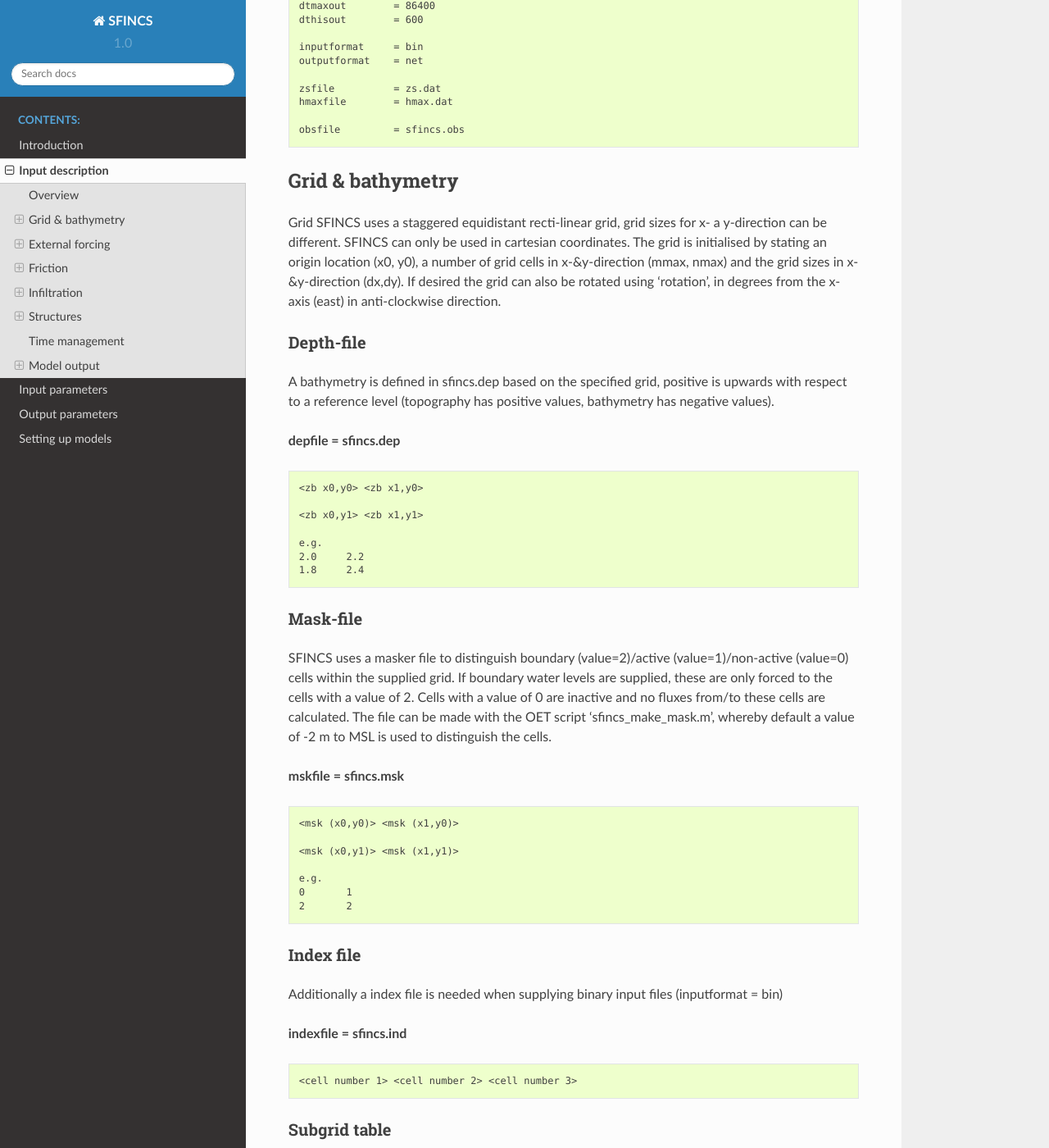
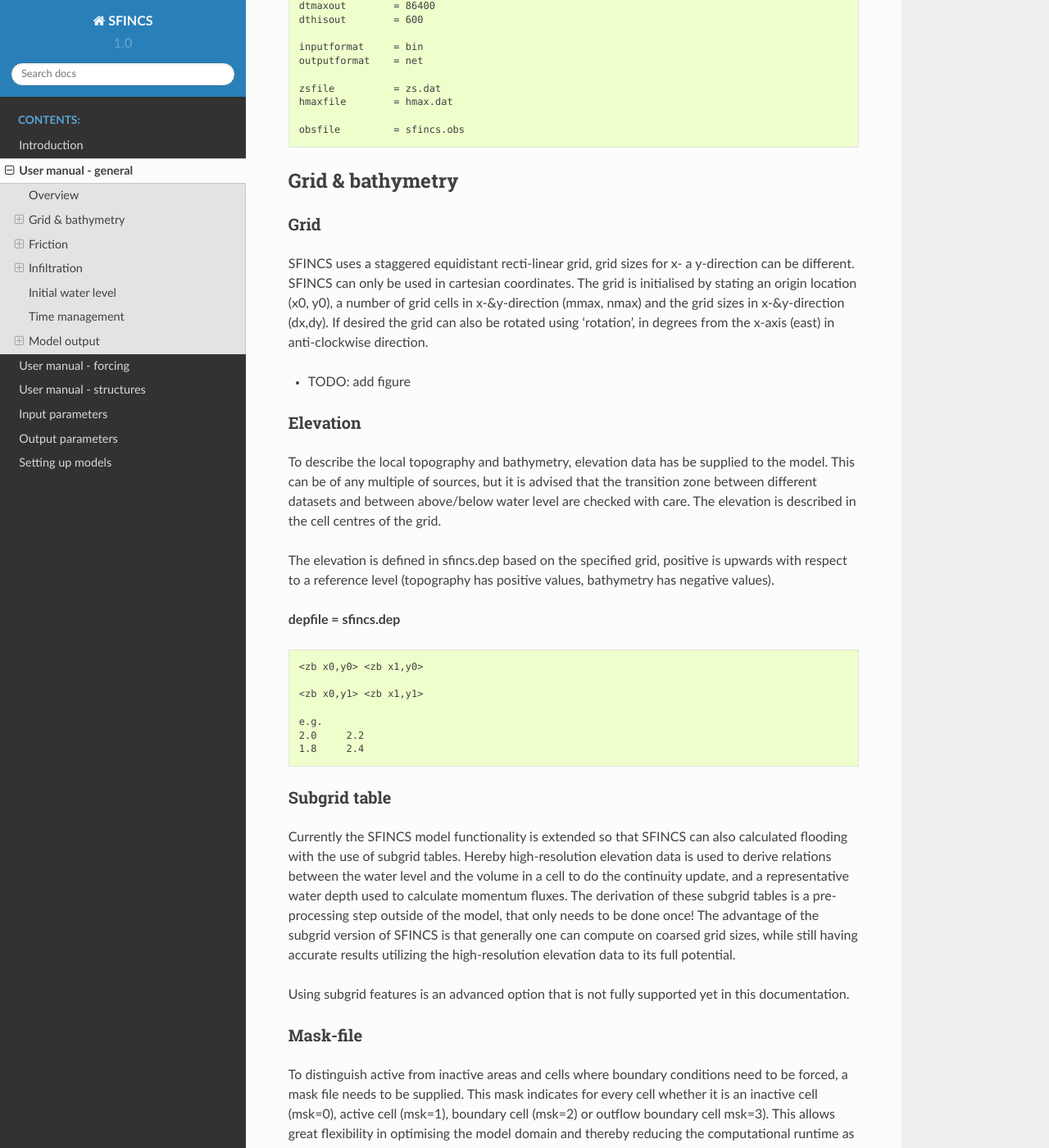
Before and after one commit to Leynse/SFINCS, a Sphinx documentation site: the page built from docs/input.rst, in a window 1280 px wide and 1400 px high, scrolled down 1373 px. Shown: the whole window at 82% size. Built offline with Sphinx 7.4.7 and the Read the Docs theme 2.0.0, drawn with Linux system fonts in a browser that asks for light colours; some of the changed text lies outside the part shown.

Commit message:
- Split user manual into main, forcing and structure part - Move parts of description from overview.rst tot input*.rst

```diff
--- a/docs/index.rst
+++ b/docs/index.rst
@@ -8,7 +8,9 @@
 
 'SFINCS' is the reduced-complexity model designed for super-fast modelling of compound flooding events in a dynamic way!
 
-Bullet lists:
+.. figure:: ./figures/Figure_coastal_model.png
+   :width: 600px
+   :align: center
 
 * For an introduction of the model see the journal publication: https://doi.org/10.1016/j.coastaleng.2020.103796
 
--- a/docs/input.rst
+++ b/docs/input.rst
@@ -1,4 +1,4 @@
-Input description
+User manual - general
 =======
 
 Overview
@@ -66,14 +66,21 @@
 ----------------------
 
 Grid
+%%%%%
+
 SFINCS uses a staggered equidistant recti-linear grid, grid sizes for x- a y-direction can be different. SFINCS can only be used in cartesian coordinates.
 The grid is initialised by stating an origin location (x0, y0), a number of grid cells in x-&y-direction (mmax, nmax) and the grid sizes in x-&y-direction (dx,dy).
 If desired the grid can also be rotated using 'rotation', in degrees from the x-axis (east) in anti-clockwise direction.
 
+* TODO: add figure
 
-Depth-file
+Elevation
 %%%%%
-A bathymetry is defined in sfincs.dep based on the specified grid, positive is upwards with respect to a reference level (topography has positive values, bathymetry has negative values).
+To describe the local topography and bathymetry, elevation data has be supplied to the model.
+This can be of any multiple of sources, but it is advised that the transition zone between different datasets and between above/below water level are checked with care.
+The elevation is described in the cell centres of the grid.
+
+The elevation is defined in sfincs.dep based on the specified grid, positive is upwards with respect to a reference level (topography has positive values, bathymetry has negative values).
 
 
 **depfile = sfincs.dep**
@@ -88,10 +95,23 @@
 	2.0 	2.2
 	1.8	2.4
 
+Subgrid table
+%%%%%
+
+Currently the SFINCS model functionality is extended so that SFINCS can also calculated flooding with the use of subgrid tables.
+Hereby high-resolution elevation data is used to derive relations between the water level and the volume in a cell to do the continuity update, and a representative water depth used to calculate momentum fluxes.
+The derivation of these subgrid tables is a pre-processing step outside of the model, that only needs to be done once!
+The advantage of the subgrid version of SFINCS is that generally one can compute on coarsed grid sizes, while still having accurate results utilizing the high-resolution elevation data to its full potential.
+
+Using subgrid features is an advanced option that is not fully supported yet in this documentation.
+
 Mask-file
 %%%%%
 
-SFINCS uses a masker file to distinguish boundary (value=2)/active (value=1)/non-active (value=0) cells within the supplied grid.
+To distinguish active from inactive areas and cells where boundary conditions need to be forced, a mask file needs to be supplied.
+This mask indicates for every cell whether it is an inactive cell (msk=0), active cell (msk=1), boundary cell (msk=2) or outflow boundary cell msk=3).
+This allows great flexibility in optimising the model domain and thereby reducing the computational runtime as much as possible.
+
 If boundary water levels are supplied, these are only forced to the cells with a value of 2.
 Cells with a value of 0 are inactive and no fluxes from/to these cells are calculated.
 The file can be made with the OET script 'sfincs_make_mask.m', whereby default a value of -2 m to MSL is used to distinguish the cells.
@@ -106,7 +126,7 @@
 
 	e.g.
 	0 	1
-	2	2
+	2	3
 
 Index file
 %%%%%
@@ -119,203 +139,16 @@
 
 	<cell number 1> <cell number 2> <cell number 3>
 
-Subgrid table
-%%%%%
-
-Using subgrid features is an advanced option that is not supported yet in this documentation
-
 Input format
 %%%%%
 
 The depth/mask/index-files can be binary or ASCII files.
 For the former specify 'inputformat = bin' (default), for the latter specify 'inputformat = asc'.
 
-
-External forcing
+Friction
 ----------------------
 
-Different types of external forcing can be supplied within SFINCS.
-Discussed are the water-level boundaries, discharge points, wind & rain and waves.
-
-
-Water-level boundaries
-%%%%%
-
-To specify water-level time-series to the boundary cells (msk=2), first the input locations have to be specified in 'sfincs.bnd'.
-For every boundary point there is interpolated with a weighted average between the two closest input locations.
-
-
-**bndfile - sfincs.bnd**
-
-.. code-block:: text
-
-	<bnd1 x1> <bnd1 y1>
-
-	<bnd2 x2> <bnd2 y2>
-
-	e.g.
-	400000 	1200000
-	480000 	1250000
-
-Then in the file 'sfincs.bzs' the water level time-series are specified per input location.
-
-**bzsfile = sfincs.bzs**
-
-.. code-block:: text
-
-	<time 1> <zs1 bnd1> <zs1 bnd2>
-
-	<time 2> <zs2 bnd1> <zs2 bnd2>
-
-	e.g.
-	0 	0.50	0.75
-	3600 	0.60	0.80
-	7200 	0.45	0.85
-
-Waves
-%%%%%
-
-When forcing waves, besides providing a bzsfile with slowly varying water level time-series, also the same type of file with the quickly varying water level component due to waves can be prescribed.
-This can contain infragravity and/or short waves.
-Do note that the forced signal should be the incoming wave component only, not including the reflecting one, since this is computed by SFINCS internally as well.
-The signal should be around 0.
-Do note that the input timestep should be the same in both the bzs and bzi files!
-
-**bzifile = sfincs.bzi**
-
-.. code-block:: text
-
-	<time 1> <zi1 bnd1> <zi1 bnd2>
-
-	<time 2> <zi2 bnd1> <zi2 bnd2>
-
-	e.g.
-	0 	0.05	0.07
-	2 	-0.02	-0.04
-	4 	0.10	0.03
-
-Discharge points
-%%%%%
-
-A simple implementation of discharge points is added to SFINCS, specify values in m^3/s.
-First specify the locations in 'sfincs.src'.
-
-
-**srcfile = sfincs.src**
-
-
-.. code-block:: text
-
-	<src1 x1> <src1 y1>
-
-	<src2 x2> <src2 y2>
-
-	e.g.
-	300000 	1500000
-	380000 	1650000
-
-Then in the file 'sfincs.dis' the discharge time-series are specified per input location.
-
-**disfile = sfincs.dis**
-
-.. code-block:: text
-
-	<time 1> <dis1 src1> <dis1 src2>
-
-	<time 2> <dis2 src1> <dis2 src2>
-
-	e.g.
-	0 	100	1000
-	3600 	300	1100
-	7200 	0	1300
-
-Wind and rain
-%%%%%
-
-There are a few different options to specify wind and rain input:
-
-1) Use a spatially varying spiderweb input (as in Delft3D) for only the wind input, or for the wind as well as the rain input.
-
-2) Use a spatially varying grid input (as in Delft3D) for u- and v-velocities and/or the rain input.
-
-3) Use a spatially uniform input for wind and rain, which is faster but also more simplified.
-
-4) Make a combination, for instance use a spiderweb for the wind input and a spatially uniform rain-input. When combining, test whether the forcing is as wanted since not all combinations might be possible.
-
-
-
-
-**Spiderweb-input:**
-
-spwfile = sfincs.spw
-
-
-**Delft3D-meteo input:**
-
-Wind:
-
-amufile = sfincs.amu
-
-amvfile = sfincs.amv
-
-Rain:
-
-amprfile = sfincs.ampr
-
-
-**Spatially-uniform wind input:**
-
-'vmag' is the wind speed in m/s, 'vdir' is the wind direction in nautical from where the wind is coming. The input format is the same as with Delft3D.
-
-
-**wndfile = sfincs.wnd**
-
-.. code-block:: text
-
-	<time 1> <vmag1> <vdir1>
-
-	<time 2> <vmag2> <vdir2>
-
-	e.g.
-	0 	5	120
-	3600 	15	180
-	7200 	10	165
-
-**Spatially-uniform rain input:**
-
-
-Rain input in mm/hr.
-
-**precipfile = sfincs.prcp**
-
-.. code-block:: text
-
-	<time 1> <prcp0>
-
-	<time 2> <prcp1>
-
-	e.g.
-	0 	0
-	3600 	15
-	7200 	10
-
-**Drag Coefficients:**
-
-The drag coefficients are varying with wind speed and implemented as in Delft3D.
-The default values are based on Vatvani et al. (2012).
-There is specified for how many points 'cd_nr' a velocity 'cd_wnd' and a drag coefficient 'cd_val' is specified, the following are the default values:
-
-.. code-block:: text
-
-	cd_nr = 3
-
-	cd_wnd = 0 28 50
-
-	cd_val = 0.0010 0.0025 0.0015
-
-
-Friction
-----------------------
+Different roughness values can great impact modelled flooding and thereby SFINCS allows the specification of a uniform value, differentiating land and sea with 2 different values or specifying a specific value per grid cell.
 
 Friction is specified with a Manning roughness coefficient 'n' [s/m^{1/3}] and can be done spatially uniform, land/sea value based or spatially varying.
 
@@ -344,7 +177,7 @@
 Spatially varying:
 %%%%%
 
-For spatially varying friction values per cell use the manningfile option, with the same grid based input as the depfile.
+For spatially varying friction values per cell use the manningfile option, with the same grid based input as the depfile using a binary file.
 
 **manningfile = sfincs.man**
 
@@ -361,6 +194,10 @@
 Infiltration
 ----------------------
 
+Infiltration can significantly alter the amount of flooding when including precipitation.
+SFINCS allows the specification of a uniform constant value, spatially varying constant value or the Curve Number method.
+The Curve Number is a generally used method to determine what parts of falling rainfall can infiltrate or will run-off, hereby a limited time component is taken into account as well.
+
 Infiltration is specified with either constant in time values in mm/hr (both uniform and spatially varying), or using a Curve Number method (only spatially varying).
 
 Spatially uniform constant in time:
@@ -375,7 +212,7 @@
 Spatially varying constant in time:
 %%%%%
 
-For spatially varying infiltration values per cell use the qinffile option, with the same grid based input as the depfile.
+For spatially varying infiltration values per cell use the qinffile option, with the same grid based input as the depfile using a binary file.
 
 **qinffile = sfincs.qinf**
 
@@ -392,7 +229,7 @@
 Spatially varying Curve Number:
 %%%%%
 
-For spatially varying infiltration values per cell using the Curve Number method use the scsfile option, with the same grid based input as the depfile.
+For spatially varying infiltration values per cell using the Curve Number method use the scsfile option, with the same grid based input as the depfile using a binary file.
 
 **scsfile = sfincs.scs**
 
@@ -406,21 +243,29 @@
 	100 	50
 	45	60
 
-Structures
+Initial water level
 ----------------------
+The water level is by default initiated at 0 meters above mean water level, but can be changed.
+In the initialisation phase within the model, all cells with an elevation below specified user value are given the specified value of 'zsini', thereby starting without a completely dry bed.
+For more flexibility, this can also be prescribed spatially varying which can be relevant for coastal, riverine and tsunami cases.
+This 'zsinifile' is so far only supported using a ascii file.
 
-Thin dam:
-%%%%%
+** zsini **
+.. code-block:: text
 
-Weirs:
-%%%%%
+	zsini = 1.0
 
-Drainage pump:
-%%%%%
+**zsinifile = sfincs.ini**
 
-Culvert:
-%%%%%
+.. code-block:: text
 
+	<zsini_value x0,y0> <zsini_value x1,y0>
+
+	<zsini_value x0,y1> <zsini_value x1,y1>
+
+	e.g.
+	1.0 	1.2
+	0.0	0.0
 
 Time management
 ----------------------
--- /dev/null
+++ b/docs/input_forcing.rst
@@ -0,0 +1,202 @@
+User manual - forcing
+=======
+
+Overview
+----------------------
+
+The input for SFINCS is supplied using various text and binary files, which are linked through the main input file: sfincs.inp.
+Within this section of the user manual all different types of forcing settings and files are discussed.
+The figure below gives an overview of all different types of input files and whether they are required or not.
+Below an example is given of this file, which uses a keyword/value layout.
+For more information regarding specific parameters see the pages 'Input parameters' or 'Output parameters'.
+
+.. figure:: ./figures/SFINCS_documentation_figure1.png
+   :width: 800px
+   :align: center
+
+   Overview of input file of SFINCS with indication whther they are required or not
+
+External forcing
+----------------------
+SFINCS has different functionalities regarding different relevant physical processes for compound flooding and what type of model is required.
+At first nearshore/offshore water levels can be specified at the different locations along the coast to include tides and storm surge levels.
+Inland drivers of flooding like precipitation and wind can be specified in a number of ways.
+This varies from simple spatially uniform time-series to spatially varying spiderwebs or grid input types.
+Furthermore, simple implementations for discharges are included.
+
+Discussed in this user manual are the water-level boundaries, discharge points, wind & rain and waves.
+
+Water-level boundaries
+%%%%%
+
+To specify water-level time-series to the boundary cells (msk=2), first the input locations have to be specified in 'sfincs.bnd'.
+For every boundary point there is interpolated with a weighted average between the two closest input locations.
+
+
+**bndfile - sfincs.bnd**
+
+.. code-block:: text
+
+	<bnd1 x1> <bnd1 y1>
+
+	<bnd2 x2> <bnd2 y2>
+
+	e.g.
+	400000 	1200000
+	480000 	1250000
+
+Then in the file 'sfincs.bzs' the water level time-series are specified per input location.
+
+**bzsfile = sfincs.bzs**
+
+.. code-block:: text
+
+	<time 1> <zs1 bnd1> <zs1 bnd2>
+
+	<time 2> <zs2 bnd1> <zs2 bnd2>
+
+	e.g.
+	0 	0.50	0.75
+	3600 	0.60	0.80
+	7200 	0.45	0.85
+
+Waves
+%%%%%
+
+When forcing waves, besides providing a bzsfile with slowly varying water level time-series, also the same type of file with the quickly varying water level component due to waves can be prescribed.
+This can contain infragravity and/or short waves.
+Do note that the forced signal should be the incoming wave component only, not including the reflecting one, since this is computed by SFINCS internally as well.
+The signal should be around 0.
+Do note that the input timestep should be the same in both the bzs and bzi files!
+
+**bzifile = sfincs.bzi**
+
+.. code-block:: text
+
+	<time 1> <zi1 bnd1> <zi1 bnd2>
+
+	<time 2> <zi2 bnd1> <zi2 bnd2>
+
+	e.g.
+	0 	0.05	0.07
+	2 	-0.02	-0.04
+	4 	0.10	0.03
+
+Discharge points
+%%%%%
+
+A simple implementation of discharge points is added to SFINCS, specify values in m^3/s.
+First specify the locations in 'sfincs.src'.
+
+
+**srcfile = sfincs.src**
+
+
+.. code-block:: text
+
+	<src1 x1> <src1 y1>
+
+	<src2 x2> <src2 y2>
+
+	e.g.
+	300000 	1500000
+	380000 	1650000
+
+Then in the file 'sfincs.dis' the discharge time-series are specified per input location.
+
+**disfile = sfincs.dis**
+
+.. code-block:: text
+
+	<time 1> <dis1 src1> <dis1 src2>
+
+	<time 2> <dis2 src1> <dis2 src2>
+
+	e.g.
+	0 	100	1000
+	3600 	300	1100
+	7200 	0	1300
+
+Wind and rain
+%%%%%
+
+There are a few different options to specify wind and rain input:
+
+1) Use a spatially varying spiderweb input (as in Delft3D) for only the wind input, or for the wind as well as the rain input.
+
+2) Use a spatially varying grid input (as in Delft3D) for u- and v-velocities and/or the rain input.
+
+3) Use a spatially uniform input for wind and rain, which is faster but also more simplified.
+
+4) Make a combination, for instance use a spiderweb for the wind input and a spatially uniform rain-input. When combining, test whether the forcing is as wanted since not all combinations might be possible.
+
+
+* TODO: describe netamuamvfile, netamprfile and netbndbzsbzifile
+
+**Spiderweb-input:**
+
+spwfile = sfincs.spw
+
+
+**Delft3D-meteo input:**
+
+Wind:
+
+amufile = sfincs.amu
+
+amvfile = sfincs.amv
+
+Rain:
+
+amprfile = sfincs.ampr
+
+
+**Spatially-uniform wind input:**
+
+'vmag' is the wind speed in m/s, 'vdir' is the wind direction in nautical from where the wind is coming. The input format is the same as with Delft3D.
+
+
+**wndfile = sfincs.wnd**
+
+.. code-block:: text
+
+	<time 1> <vmag1> <vdir1>
+
+	<time 2> <vmag2> <vdir2>
+
+	e.g.
+	0 	5	120
+	3600 	15	180
+	7200 	10	165
+
+**Spatially-uniform rain input:**
+
+
+Rain input in mm/hr.
+
+**precipfile = sfincs.prcp**
+
+.. code-block:: text
+
+	<time 1> <prcp0>
+
+	<time 2> <prcp1>
+
+	e.g.
+	0 	0
+	3600 	15
+	7200 	10
+
+**Drag Coefficients:**
+
+The drag coefficients are varying with wind speed and implemented as in Delft3D.
+The default values are based on Vatvani et al. (2012).
+There is specified for how many points 'cd_nr' a velocity 'cd_wnd' and a drag coefficient 'cd_val' is specified, the following are the default values:
+
+.. code-block:: text
+
+	cd_nr = 3
+
+	cd_wnd = 0 28 50
+
+	cd_val = 0.0010 0.0025 0.0015
--- /dev/null
+++ b/docs/input_structures.rst
@@ -0,0 +1,32 @@
+User manual - structures
+=======
+
+Overview
+----------------------
+
+The input for SFINCS is supplied using various text and binary files, which are linked through the main input file: sfincs.inp.
+Within this section of the user manual all different types of structures to reduce flood hazards with input settings and files are discussed.
+The figure below gives an overview of all different types of input files and whether they are required or not.
+Below an example is given of this file, which uses a keyword/value layout.
+For more information regarding specific parameters see the pages 'Input parameters' or 'Output parameters'.
+
+.. figure:: ./figures/SFINCS_documentation_figure1.png
+   :width: 800px
+   :align: center
+
+   Overview of input file of SFINCS with indication whther they are required or not
+
+Structures
+----------------------
+
+Thin dam:
+%%%%%
+
+Weirs:
+%%%%%
+
+Drainage pump:
+%%%%%
+
+Culvert:
+%%%%%
--- a/docs/overview.rst
+++ b/docs/overview.rst
@@ -225,69 +225,3 @@
 -----
 The SFINCS source code has now been GPU enabled to make optimal use of fast Graphics Processing Unit computers.
 For more information get in touch with us!
-
-
-Overview domain
------
-
-To setup a SFINCS model, a few different layers are relevant to describe the wanted domain.
-
-Elevation
-^^^^^^^^^
-To describe the local topography and bathymetry, elevation data has be supplied to the model.
-This can be of any multiple of sources, but it is advised that the transition zone between different datasets and between above/below water level are checked with care.
-The elevation is described in the cell centres of the grid.
-
-Subgrid tables
-^^^^^^^^^
-Currently the SFINCS model functionality is extended so that SFINCS can also calculated flooding with the use of subgrid tables.
-Hereby high-resolution elevation data is used to derive relations between the water level and the volume in a cell to do the continuity update, and a representative water depth used to calculate momentum fluxes.
-The derivation of these subgrid tables is a pre-processing step outside of the model, that only needs to be done once!
-The advantage of the subgrid version of SFINCS is that generally one can compute on coarsed grid sizes, while still having accurate results utilizing the high-resolution elevation data to its full potential.
-TODO: add figure of Maarten
-
-Mask
-^^^^^^^^^
-To distinguish active from inactive areas and cells where boundary conditions need to be forced, a mask file needs to be supplied.
-This mask indicates for every cell whether it is an inactive cell (msk=0), active cell (msk=1) or boundary cell (msk=2).
-This allows great flexibility in optimising the model domain and thereby reducing the computational runtime as much as possible.
-
-Manning roughness
-^^^^^^^^^
-Different roughness values can great impact modelled flooding and thereby SFINCS allows the specification of a uniform value, differentiating land and sea with 2 different values or specifying a specific value per grid cell.
-
-Infiltration
-^^^^^^^^^
-Infiltration can significantly alter the amount of flooding when including precipitation.
-SFINCS allows the specification of a uniform constant value, spatially varying constant value or the Curve Number method.
-The Curve Number is a generally used method to determine what parts of falling rainfall can infiltrate or will run-off, hereby a limited time component is taken into account as well.
-
-Initial water level
-^^^^^^^^^
-The water level is by default initiated at 0 meters above mean water level, but can be changed.
-In the initialisation phase within the model, all cells with an elevation below specified user value are given the specified value, thereby starting without a completely dry bed.
-For more flexibility, this can also be prescribed spatially varying which can be relevant for coastal, riverine and tsunami cases.
-
-Observation points
-^^^^^^^^^
-For more detailed information besides map output, observation points can be added for higher temporal resolution output information.
-
-Overview types of forcing
------
-
-SFINCS has different functionalities regarding different relevant physical processes for compound flooding and what type of model is required.
-At first nearshore/offshore water levels can be specified at the different locations along the coast to include tides and storm surge levels.
-Inland drivers of flooding like precipitation and wind can be specified in a number of ways.
-This varies from simple spatially uniform time-series to spatially varying spiderwebs or grid input types.
-Furthermore, simple implementations for discharges and infiltration are included, as well as a spatially varying roughness fields.
-
-MENTION SOMETHING ABOUT TROPICAL CYCLONES
-
-Water levels
-Waves
-Discharge
-Wind
-Rainfall
-
-Overview types of structures
------
```
Also changed, not shown: other parts of docs/index.rst (+2 -0 lines).
